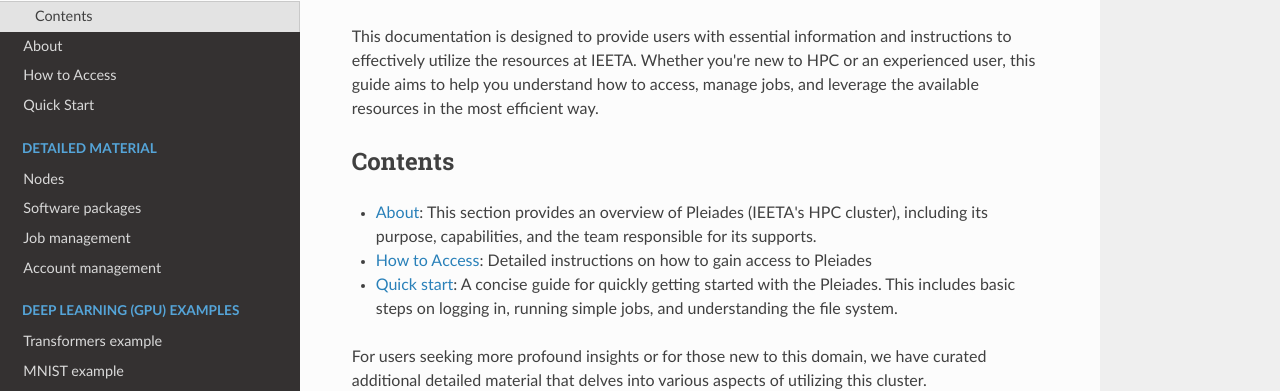
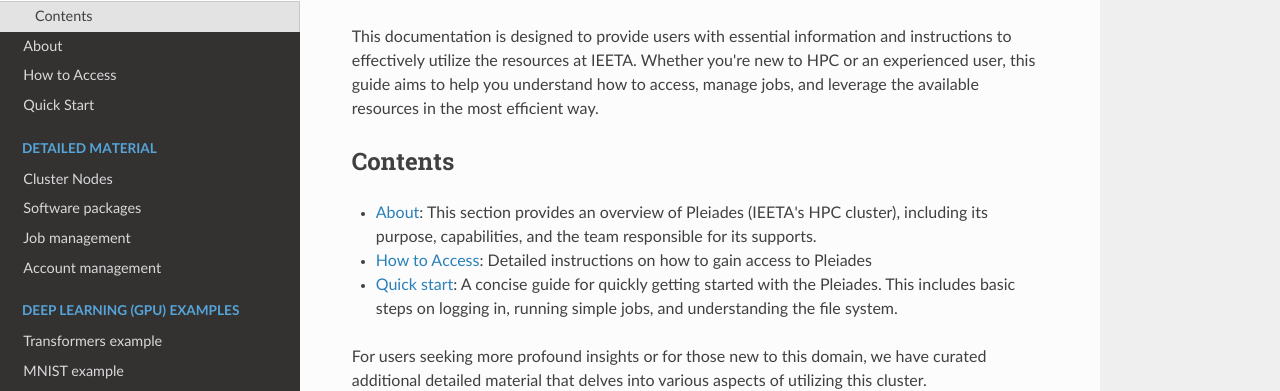
Before and after one commit to ieeta-pt/HPC-guides, an MkDocs documentation site: the page built from docs/index.md, in a window 1280 px wide. Shown: the part 135-526 px from the top of the page. Built offline with MkDocs 1.6.1, drawn with Linux system fonts in a browser that asks for light colours; nearby versions of some CDN libraries.

Commit message:
Update mkdocs.yml

```diff
--- a/mkdocs.yml
+++ b/mkdocs.yml
@@ -8,7 +8,7 @@
   - How to Access: how_to_access.md
   - Quick Start: quick_start.md
   - Detailed Material:
-    - Nodes: detail_material/nodes.md
+    - Cluster Nodes: detail_material/nodes.md
     - Software packages: detail_material/software_packages.md
     - Job management: detail_material/job_management.md
     - Account management: detail_material/account_management.md
```
